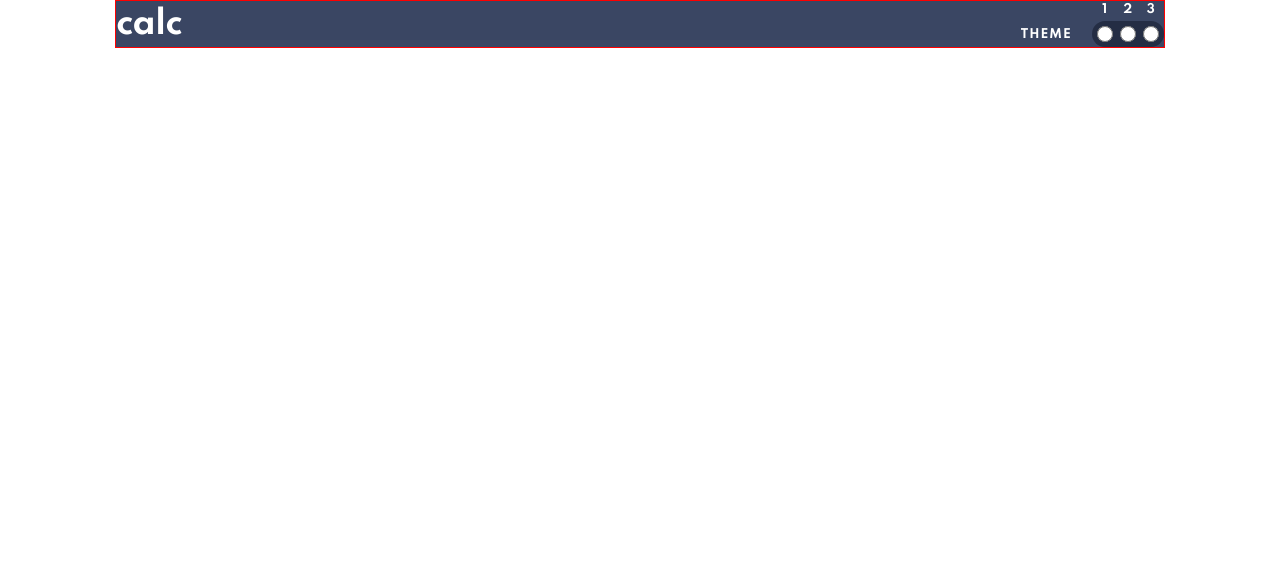
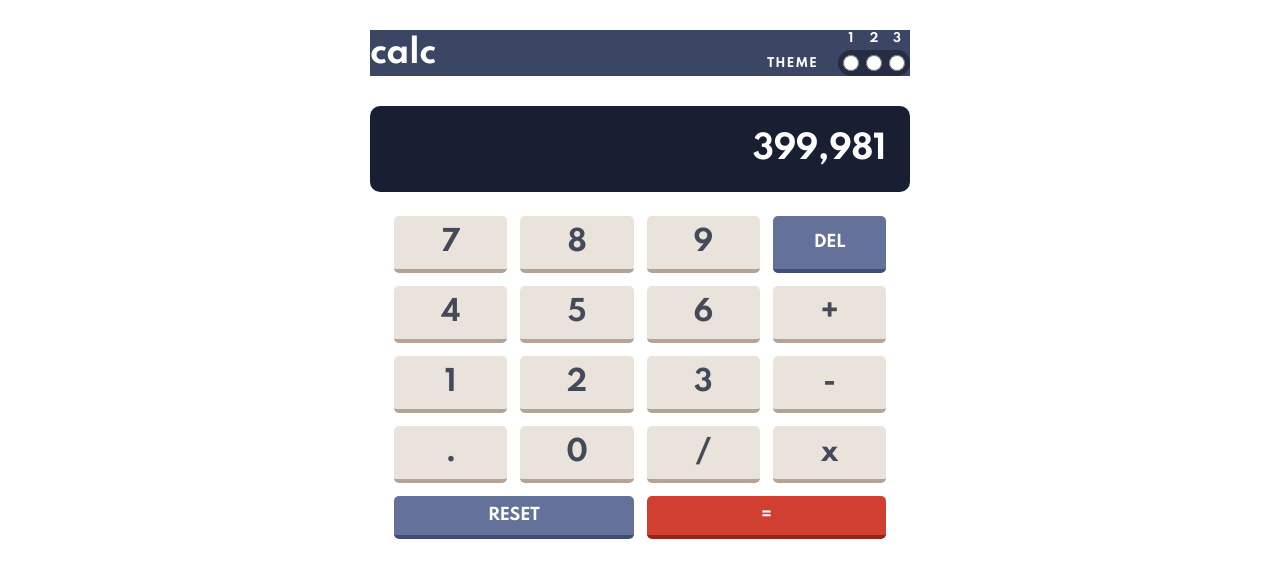
Before and after one commit to nlukic97/calculator-app, a website: page public/index.html in a window 1280 px wide. Drawn offline with Linux system fonts and the light colour scheme.

Commit message:
calculator seems to be working

```diff
--- a/public/index.html
+++ b/public/index.html
@@ -20,7 +20,9 @@
 <body>
   <div class="container">
     <div class="calculator-container">
-      <div class="calc-head">
+
+      <!-- Logo and theme toggle section  -->
+      <section class="calc-head">
 
         <h1 class="main-heading">calc</h1>
 
@@ -42,7 +44,43 @@
           </div>
 
         </div>
-      </div>
+      </section>
+
+      <!-- Dashboard display section -->
+      <section class="dashboard">
+        <div class="dashboard-text main-heading">399,981</div>
+      </section>
+
+
+      <!-- calculator buttons section -->
+      <section class="calc-buttons">
+
+        <button class="btn">7</button>
+        <button class="btn">8</button>
+        <button class="btn">9</button>
+
+        <button class="btn font-16 del">del</button>
+
+        <button class="btn">4</button>
+        <button class="btn">5</button>
+        <button class="btn">6</button>
+
+        <button class="btn">+</button>
+
+        <button class="btn">1</button>
+        <button class="btn">2</button>
+        <button class="btn">3</button>
+
+        <button class="btn">-</button>
+
+        <button class="btn">.</button>
+        <button class="btn">0</button>
+        <button class="btn">/</button>
+        <button class="btn">x</button>
+
+        <button class="btn font-16 reset">reset</button>
+        <button class="btn font-16 equals">=</button>
+      </section>
     </div>
   </div>
 
--- a/public/js/script.js
+++ b/public/js/script.js
@@ -1,4 +1,4 @@
-let formula = '-4'
+let formula = ''
 
 //adding a +, -, *, /, or . to 'formula'
 function newOperation(symbol){
@@ -30,16 +30,12 @@ function calculate(givenNumbers){
         givenNumbers = removeLastChar(givenNumbers)
     }
 
-    return Function('return (' + givenNumbers + ')')();
+    return Function('return (' + givenNumbers + ')')().toString();
 }
 
 function removeLastChar(string){
     return string.substring(0,string.length-1)
 }
-
-
-
-console.log(calculate(formula));
 
 
 
@@ -54,4 +50,37 @@ console.log(calculate(formula));
 7. the first element must be a number, or a - sign
 8. maybe remove everything after the last number ?
 9. delete (remove lastSymbol)
- */
+*/
+
+function addListeners(){
+    let btns = document.querySelectorAll('.calc-buttons .btn')
+
+    btns.forEach(btn=>{
+        btn.addEventListener('click',function(){
+            // let check = parseInt()
+            let char = this.innerText
+            if(!isNaN(char)){
+                newNumber(char)
+
+            } else if(char == '-' || char == '+'|| char == '/' || char == '.'){
+                newOperation(char)
+
+            } else if(char == 'x') {
+                newOperation('*')
+
+            } else if(char == '='){
+                formula = calculate(formula);
+                console.log(formula);
+
+            } else if(char.toLowerCase() == 'del'){
+                formula = removeLastChar(formula)
+
+            } else if(char.toLowerCase() == 'reset'){
+                formula = ''
+
+            }
+        })
+    })
+}
+
+addListeners()
--- /dev/null
+++ b/public/scss/imports/_buttons.scss
@@ -0,0 +1,38 @@
+button.btn {
+    font-size: 28px;
+    font-weight: 700;
+    letter-spacing: -0.47px;
+    padding: 10px 0;
+    border-radius: 5px;
+    display: inline-block;
+
+    outline: none;
+    border: none;
+    border-bottom: 4px solid #B3A497;
+
+    font-family: 'Spartan', sans-serif;
+    background-color: $number-bg-color-1;
+
+    color: $number-color-1;
+
+    &.font-16 {
+        font-size: 16px;
+    }
+
+    &:hover {
+        cursor: pointer;
+    }
+
+    &.del, &.reset {
+        background-color: $del-res-bg-1;
+        color: #fff;
+        border-bottom: 4px solid #414E73;
+        text-transform: uppercase;
+    }
+
+    &.equals {
+        background-color: $equals-bg-1;
+        color: #fff;
+        border-bottom: 4px solid #93261A;
+    }
+}
--- a/public/scss/imports/_mobileStylesheet.scss
+++ b/public/scss/imports/_mobileStylesheet.scss
@@ -1,5 +1,7 @@
 .container {
     padding: 0 9%;
+    max-width: 540px;
+    margin: 0 auto;
 }
 
 *, body {
@@ -12,15 +14,15 @@ body {
     font-weight: 700;
 }
 
-.calculator-container {
-    border: 1px solid red;
-    background-color: $color-background-1;
+
+// calculator head component
+.calc-head {
+    margin-top: 30px;
     color: #fff;
-
-    .calc-head {
     display: flex;
     justify-content: space-between;
     align-items: center;
+    background-color: $color-background-1;
 
     .theme-switcher {
         display: flex;
@@ -47,7 +49,7 @@ body {
         }
 
         .theme-btns-container {
-                background-color: $color-dashboard-1;
+            background-color: $color-theme-picker-1;
             border-radius: 13px;
             display: flex;
             padding: 5px;
@@ -66,4 +68,33 @@ body {
         }
     }
 }
+
+
+// Dashboard component
+.dashboard {
+    color: #fff;
+    background-color: $color-dashboard-1;
+    text-align: right;
+    padding: 24px;
+    border-radius: 10px;
+    margin-top: 30px;
+
+    .dashboard-text {
+        line-break: anywhere;
     }
+}
+
+.calc-buttons {
+    display: grid;
+    grid-template-columns: repeat(4,1fr);
+    gap: 13px;
+    padding: 24px;
+
+    .reset {
+        grid-column: 1/3;
+    }
+
+    .equals {
+        grid-column: 3/5;
+    }
+}
--- a/public/scss/imports/_variables.scss
+++ b/public/scss/imports/_variables.scss
@@ -1,3 +1,10 @@
 //theme 1
-$color-dashboard-1: #242D44;
 $color-background-1:#3A4663;
+$color-theme-picker-1: #242D44;
+$color-dashboard-1:#181F33;
+
+$number-bg-color-1:#EAE3DC;
+$number-color-1:#434A59;
+
+$equals-bg-1:#D03F2F;
+$del-res-bg-1:#647198;
--- a/public/scss/main.scss
+++ b/public/scss/main.scss
@@ -2,4 +2,6 @@
 
 @import 'imports/typography';
 
+@import 'imports/buttons';
+
 @import 'imports/_mobileStylesheet';
```
Also changed, not shown: public/css/style.css, 1 other file. Lines whose indentation alone changed are shown as unchanged.
